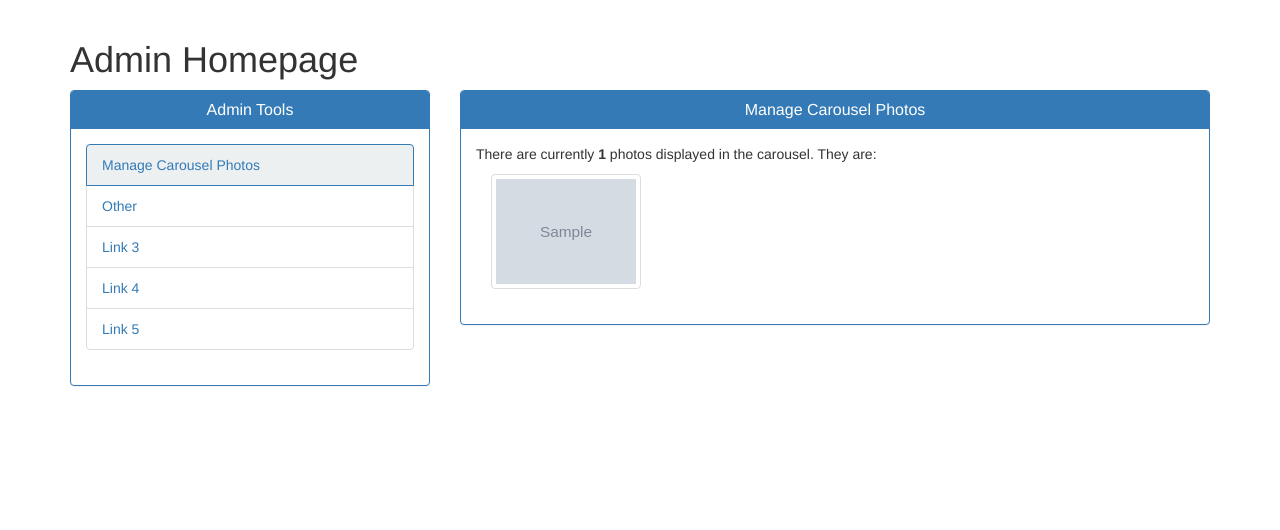
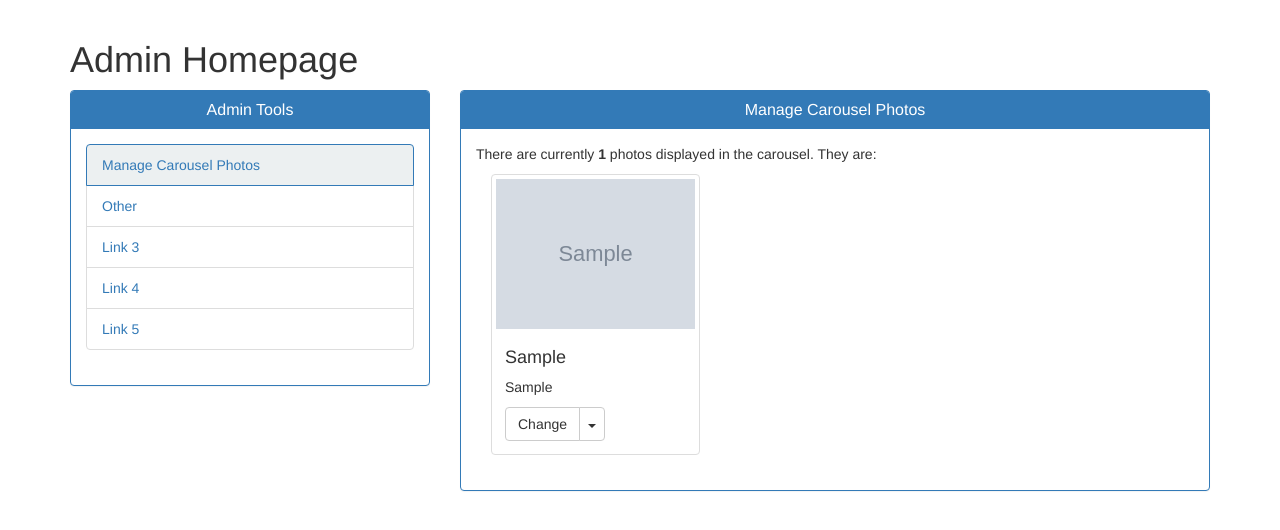
Before and after one commit to jakeabeany/learningFlask, a Flask app: page /adminhome in a window 1280 px wide. Shown: the part 62-592 px from the top of the page. Run offline with Flask 2, Linux system fonts and the light colour scheme; a user stored in the database is signed in; tables that the repository leaves empty hold one stand-in row (values such as "Sample post"); grey boxes marked "Sample" are stand-in pictures; some libraries are stand-ins or nearby versions.

Commit message:
Reformatted carousel editor. Added modal caption editor buttoms

```diff
--- a/app/routes.py
+++ b/app/routes.py
@@ -6,7 +6,7 @@ from app.models import User, CarouselPhoto, Photo
 from werkzeug.urls import url_parse
 
 #@login_required
-@app.route('/')
+@app.route('/', methods=["GET", "POST"])
 @app.route('/index', methods=["GET", "POST"])
 def index():
     # TODO: find a better way of doing this
--- a/app/templates/adminhome.html
+++ b/app/templates/adminhome.html
@@ -13,12 +13,21 @@
                     </div>
                     <div class="panel-body">
                         <ul class="list-group">
-                            <li class="list-group-item active"><a data-toggle="tab" href="#carousel">Manage Carousel
-                                Photos</a></li>
-                            <li class="list-group-item"><a data-toggle="tab" href="#other">Other</a></li>
-                            <li class="list-group-item"><a data-toggle="tab" href="#">Link 3</a></li>
-                            <li class="list-group-item"><a data-toggle="tab" href="#">Link 4</a></li>
-                            <li class="list-group-item"><a data-toggle="tab" href="#">Link 5</a></li>
+                            <li class="list-group-item active">
+                                <a data-toggle="tab" href="#carousel">Manage Carousel Photos</a>
+                            </li>
+                            <li class="list-group-item">
+                                <a data-toggle="tab" href="#other">Other</a>
+                            </li>
+                            <li class="list-group-item">
+                                <a data-toggle="tab" href="#">Link 3</a>
+                            </li>
+                            <li class="list-group-item">
+                                <a data-toggle="tab" href="#">Link 4</a>
+                            </li>
+                            <li class="list-group-item">
+                                <a data-toggle="tab" href="#">Link 5</a>
+                            </li>
                         </ul>
                     </div>
                 </div>
@@ -26,25 +35,75 @@
 
             <!-- Admin Nav Content || Stored in tab-content to allow for dynamic page content. -->
             <div class="tab-content">
+                <!-- Manage Carousel Photos -->
                 <div class="tab-pane active col-md-8" id="carousel">
                     <div class="panel panel-primary">
                         <div class="panel-heading">
                             <h2 class="panel-title" style="text-align: center;">Manage Carousel Photos</h2>
                         </div>
                         <div class="panel-body">
-                            <p>There are currently <strong>{{ numphotos }}</strong> photos displayed in the carousel. They are:</p>
+                            <p>There are currently <strong>{{ numphotos }}</strong> photos displayed in the carousel.
+                                They are:</p>
+
                             <!-- Thumbnails of the photos in the carousel -->
                             {% for photo in photos %}
-                                <div class="col-xs-6 col-md-3">
-                                    <a href="#" class="thumbnail">
-                                        <img src="{{ url_for('static', filename="images/" + photo.file_location) }}" alt="Campsite Image">
-                                    </a>
-                                </div>
+                                <div class="col-sm-6 col-md-4">
+                                    <div class="thumbnail">
+                                        <img src="{{ url_for('static', filename="images/" + photo.file_location) }}"
+                                             alt="Campsite Image">
+                                        <div class="caption">
+                                            <h4>{{ photo.main_caption }}</h4>
+                                            <p>{{ photo.sub_caption }}</p>
+
+                                            <!-- manage photo buttons -->
+                                            <div class="btn-group">
+                                                <a href="#" class="btn btn-default">Change</a>
+                                                <a href="#" class="btn btn-default dropdown-toggle"
+                                                   data-toggle="dropdown"><span class="caret"></span></a>
+                                                <ul class="dropdown-menu">
+                                                    <li><a href="#">Swap photo</a></li>
+                                                    <li><a href="#">Remove photo</a></li>
+                                                    <li class="divider"></li>
+                                                    <li><a href="#{{ photo.id }}" data-toggle="modal" data-target="#captioneditor">Edit main caption</a></li>
+                                                    <li><a href="#{{ photo.id }}" data-toggle="modal" data-target="#captioneditor">Edit sub caption</a></li>
+                                                </ul>
+                                            </div>
+
+                                            <!-- Caption editor -->
+                                            <div class="modal fade" id="captioneditor">
+                                                <div class="modal-dialog">
+                                                    <div class="modal-content">
+                                                        <div class="modal-header">
+                                                            <button type="button" class="close" data-dismiss="modal"
+                                                                    aria-hidden="true">&times;
+                                                            </button>
+                                                            <h4 class="modal-title">Modal title</h4>
+                                                        </div>
+                                                        <div class="modal-body">
+                                                            <p>One fine body…</p>
+                                                        </div>
+                                                        <div class="modal-footer">
+                                                            <button type="button" class="btn btn-default"
+                                                                    data-dismiss="modal">Close
+                                                            </button>
+                                                            <button type="button" class="btn btn-primary">Save changes
+                                                            </button>
+                                                        </div>
+                                                    </div>
+                                                </div>
+                                            </div>
+
+                                        </div><!-- caption & buttons -->
+                                    </div> <!-- thumbnail -->
+                                </div> <!-- thumbnail columns -->
                             {% endfor %}
+
+
                         </div>
                     </div>
-                </div>
+                </div><!-- end of Manage Carousel Photos -->
 
+                <!-- Next tab TBA -->
                 <div class="tab-pane col-md-8" id="other">
                     <div class="panel panel-primary">
                         <div class="panel-heading">
@@ -55,7 +114,8 @@
                         </div>
                     </div>
                 </div>
-            </div>
-        </div>
+
+            </div><!-- tab-content -->
+        </div><!-- row -->
     </div><!-- container -->
 {% endblock %}
```
